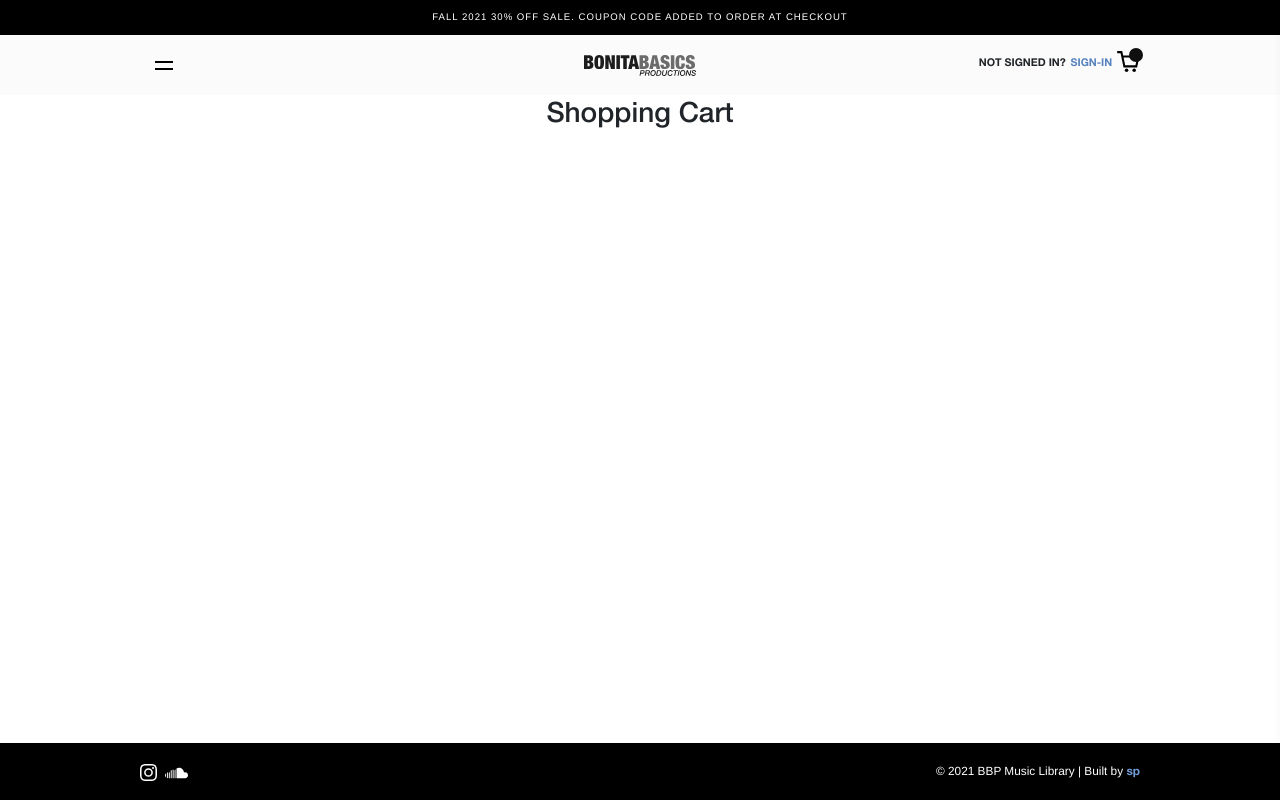
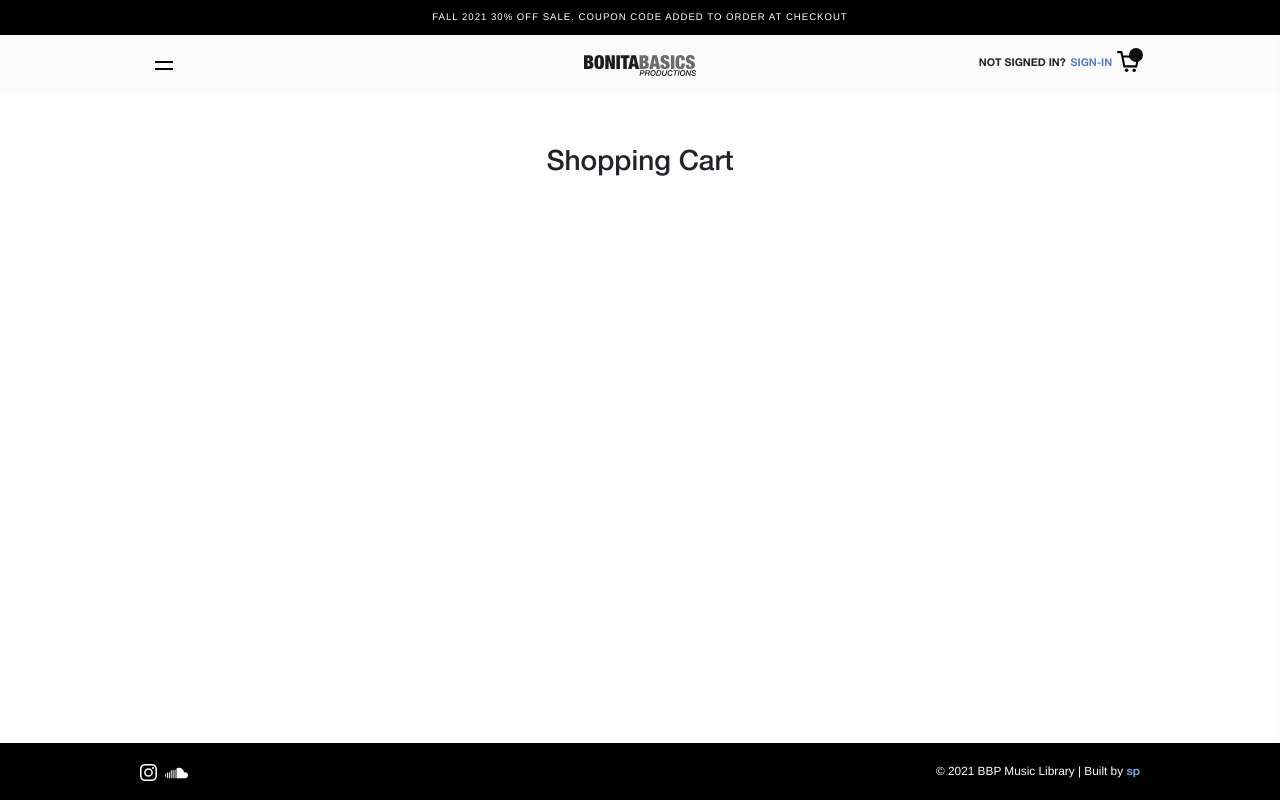
Before and after one commit to mrstevedev/bbpmusiclibrary, a Next.js app: page /cart in a window 1280 px wide. Built offline with nearby package versions, Linux system fonts and the light colour scheme.

Commit message:
Increased padding-top

```diff
--- a/styles/Cart.module.scss
+++ b/styles/Cart.module.scss
@@ -2,5 +2,6 @@
     .cart__header {
         display: flex;
         justify-content: center;
+        padding: 3rem 0;
     }
 }
```
